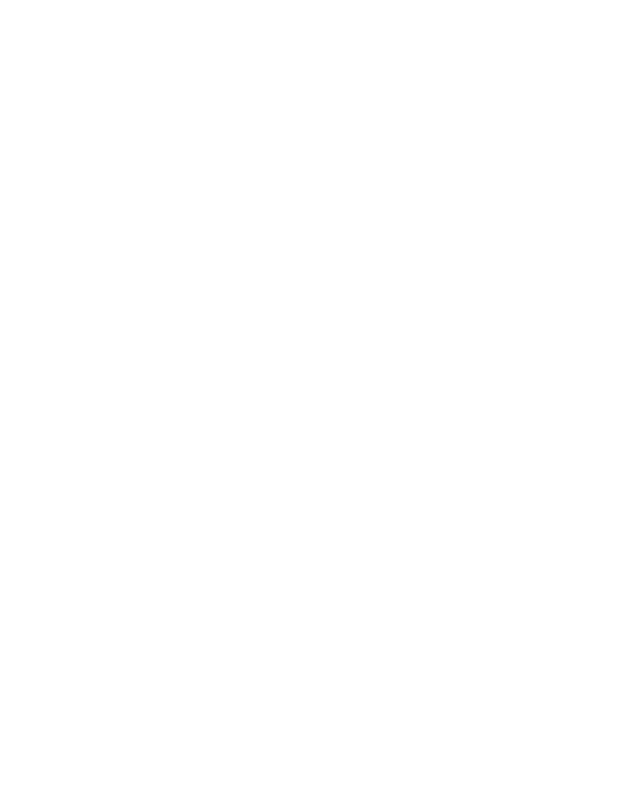
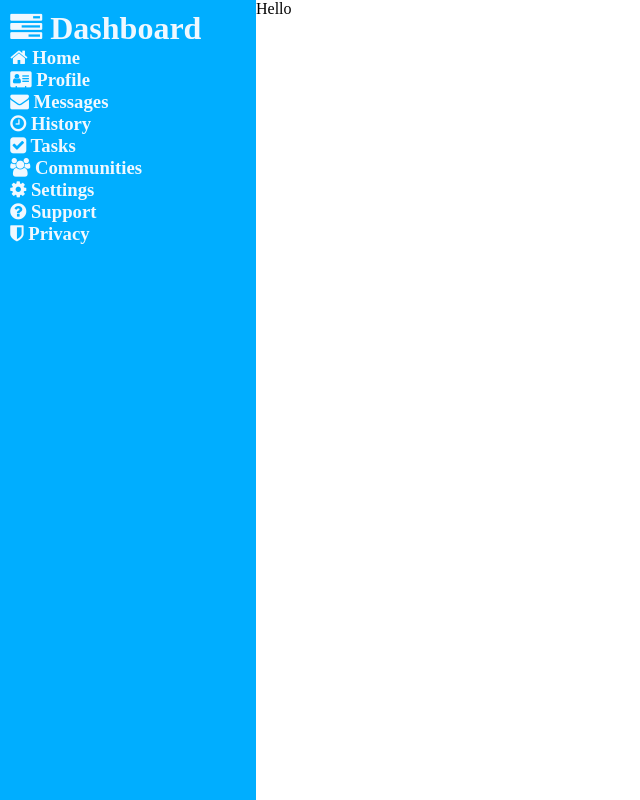
Before and after one commit to stcreed/Project-Dashboard, a plain HTML site: page index.html in a window 1280 px wide. Shown: the whole page, without its empty margins (0-640 px from the left). Drawn offline with Linux system fonts and the light colour scheme.

Commit message:
add grid and detail to sidebar

```diff
--- a/index.html
+++ b/index.html
@@ -4,12 +4,30 @@
     <meta charset="UTF-8">
     <meta http-equiv="X-UA-Compatible" content="IE=edge">
     <meta name="viewport" content="width=device-width, initial-scale=1.0">
-    <link rel="stylesheet" href="/styles.css">
+    <link rel="stylesheet" href="styles.css">
+    <link rel="stylesheet" href="https://cdnjs.cloudflare.com/ajax/libs/font-awesome/4.7.0/css/font-awesome.min.css">
     <title>Project Dashboard</title>
 </head>
 <body>
     <div class="container">
+        <div class="header">
+            <p>Hello</p>
+        </div>
+        <div class="sidebar">
+            <h1><i class="fa fa-tasks"></i> Dashboard</h1>
+            <h3><i class="fa fa-home"></i> Home</h3>
+            <h3><i class="fa fa-address-card"></i> Profile</h3>
+            <h3><i class="fa fa-envelope"></i> Messages</h3>
+            <h3><i class="fa fa-clock-o"></i> History</h3>
+            <h3><i class="fa fa-check-square"></i> Tasks</h3>
+            <h3><i class="fa fa-group"></i> Communities</h3>
+            <h3><i class="fa fa-gear"></i> Settings</h3>
+            <h3><i class="fa fa-question-circle"></i> Support</h3>
+            <h3><i class="fa fa-shield"></i> Privacy</h3>
+        </div>
+        <div class="body">
 
+        </div>
     </div>
 </body>
 </html>
--- a/styles.css
+++ b/styles.css
@@ -0,0 +1,22 @@
+* {
+    margin: 0;
+    padding: 0;
+}
+
+.container {
+    display: grid;
+    grid-template-columns: 1fr 4fr;
+    height: 100vh;
+}
+
+.header {
+    grid-column: 2 / 3;
+}
+
+.sidebar {
+    color: aliceblue;
+    background-color: rgb(0, 174, 255);
+    padding: 4%;
+    grid-column: 1 / 2;
+    grid-row: 1 / 3;
+}
```
